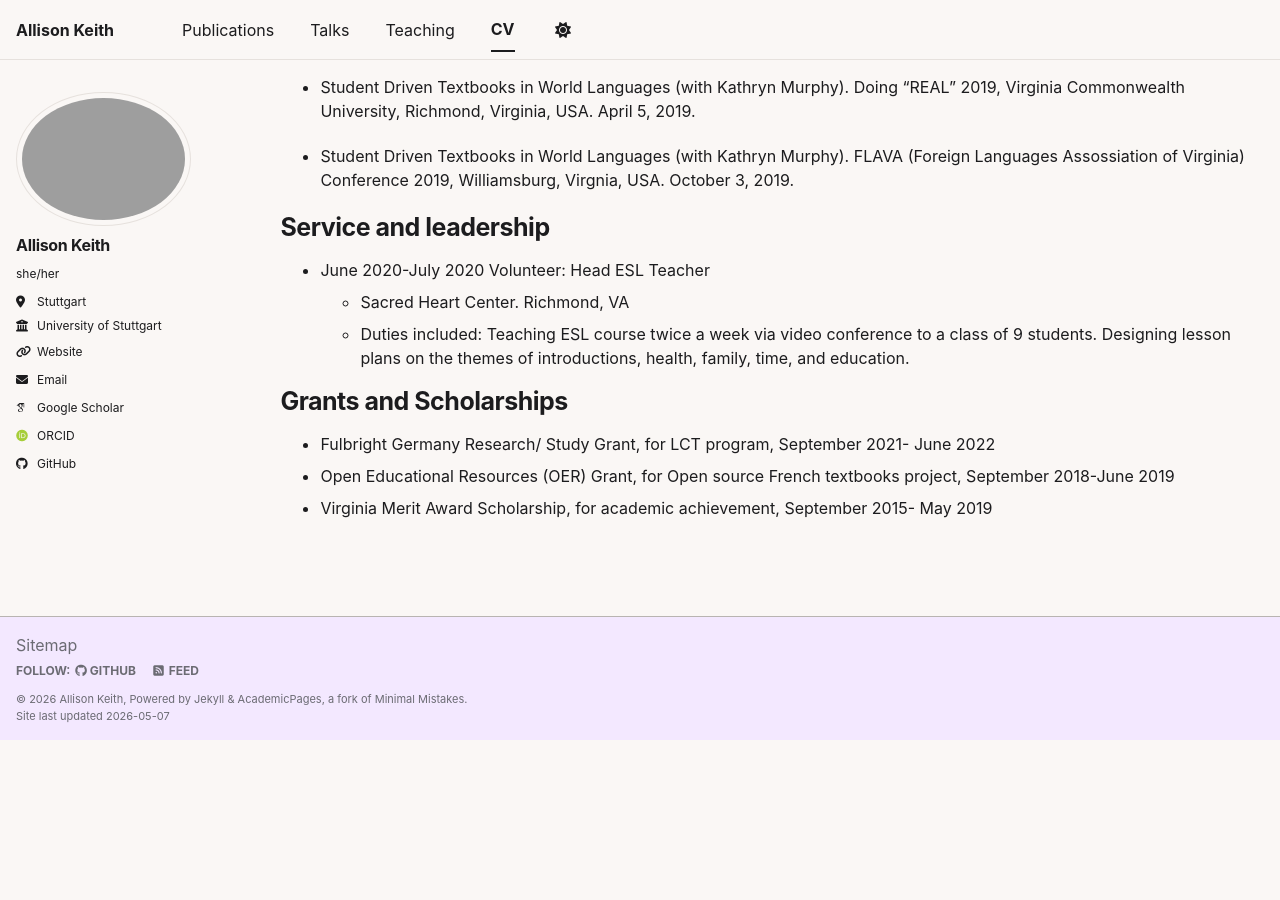
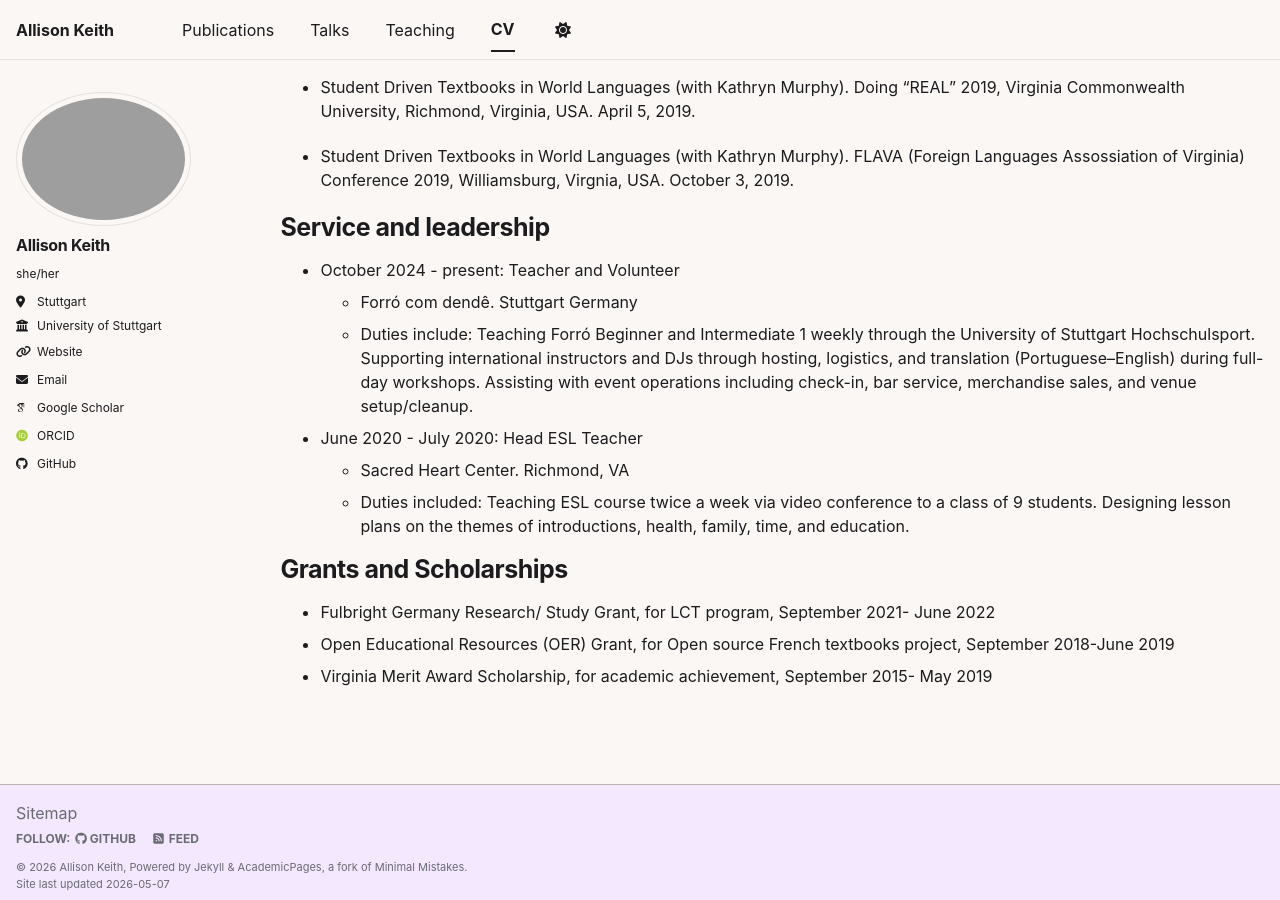
Before and after one commit to allisonakeith/allisonakeith.github.io, a Jekyll site: the page built from _pages/cv.md, in a window 1280 px wide and 900 px high, scrolled down 2679 px. Built offline with Jekyll 4.4.1, drawn with Linux system fonts in a browser that asks for light colours; some web fonts are replaced; a script bundle is joined from its source files by our own code; library files that are not in the unit come from our copies; before the commit the page ends 3419 px from its top, so only the background shows below that; some of the changed text lies outside the part shown.

Commit message:
add forró to volunteer experience

```diff
--- a/_pages/cv.md
+++ b/_pages/cv.md
@@ -29,7 +29,7 @@ Work experience
   * Institut für Maschinelle Sprachverarbeitung, University of Stuttgart
   * Duties: Working on Tracing Regularities in the Works of Calderón de la Barca Schwerpunktprogramme project from Deutsche Forschungsgemeinschaft, Teaching
   * Supervisor: Sebastian Padó
-* Jan 2023- April 2023: Research Assistant
+* Jan 2023 - April 2023: Research Assistant
   * Deutsches Forschungszentrum für Künstliche Intelligenz (DFKI). Saarbrücken, Germany
   * Duties included:
     * Research support for a project involving video to text alignment of ocular surgery
@@ -37,12 +37,12 @@ Work experience
 accessibility using Javascript React and HTML
   * Supervisor: Moritz Wolf
 
-* April 2022- April 2025: Private Tutor
+* April 2022 - April 2025: Private Tutor
   * Varsity Tutors
   * Duties included: Teaching students French at various levels (absolute beginner to advanced). Developing lesson plans and created course content.
 
 
-* February-March 2021: Research Assistant
+* February - March 2021: Research Assistant
   * Linguistics in Cognition Group - LiCo. Center for Mind/Brain Sciences. University of Trento
   * Duties included: Participated in an internship involving semi-automatic translation of presupposition violation dataset (DuckRabbit) for training neural networks, from English to French using Python code.
   * Supervisor: Roberto Zamparelli
@@ -98,7 +98,10 @@ Talks
 
 Service and leadership
 ======
-* June 2020-July 2020 Volunteer: Head ESL Teacher
+* October 2024 - present: Teacher and Volunteer
+  * Forró com dendê. Stuttgart Germany
+  * Duties include: Teaching Forró Beginner and Intermediate 1 weekly through the University of Stuttgart Hochschulsport. Supporting international instructors and DJs through hosting, logistics, and translation (Portuguese–English) during full-day workshops. Assisting with event operations including check-in, bar service, merchandise sales, and venue setup/cleanup.
+* June 2020 - July 2020:  Head ESL Teacher
   * Sacred Heart Center. Richmond, VA
   * Duties included: Teaching ESL course twice a week via video conference to a class of 9 students. Designing lesson plans on the themes of introductions, health, family, time, and education.
 
```
